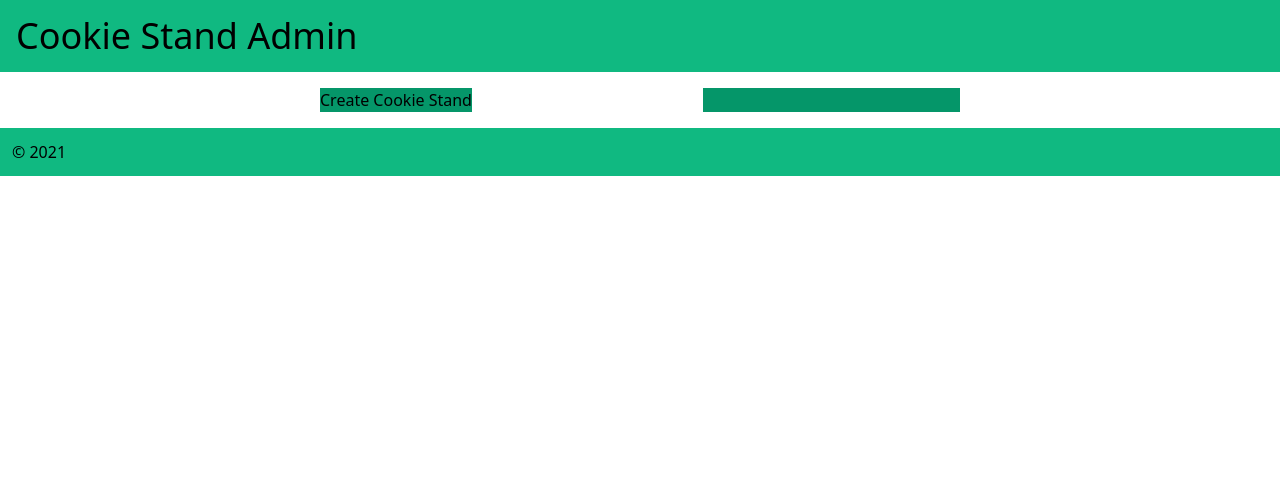
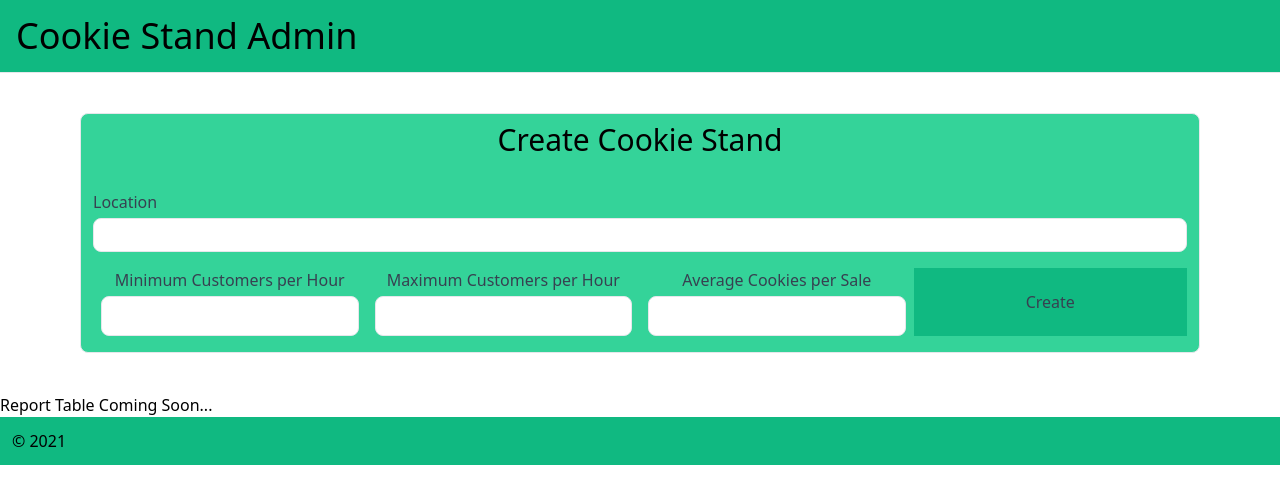
Before and after one commit to ben-hill33/cookie-stand-admin, a Next.js app: page / in a window 1280 px wide. Shown: the top 504 px of the page. Built offline with nearby package versions, Linux system fonts and the light colour scheme.

Commit message:
css rendering like spec image

```diff
--- a/package.json
+++ b/package.json
@@ -8,6 +8,7 @@
     "start": "next start"
   },
   "dependencies": {
+    "@tailwindcss/forms": "^0.3.2",
     "next": "latest",
     "react": "^17.0.1",
     "react-dom": "^17.0.1"
@@ -16,6 +17,6 @@
     "@tailwindcss/jit": "0.1.3",
     "autoprefixer": "^10.0.4",
     "postcss": "^8.1.10",
-    "tailwindcss": "^2.0.2"
+    "tailwindcss": "^2.1.1"
   }
 }
--- a/pages/components/Footer.js
+++ b/pages/components/Footer.js
@@ -1,5 +1,5 @@
 
-const Form = () => {
+const Footer = () => {
   return (
     <div className="flex p-3 bg-green-500">
       <p>&copy; 2021</p>
@@ -7,4 +7,4 @@ const Form = () => {
   )
 }
 
-export default Form;
+export default Footer;
--- a/pages/components/Form.js
+++ b/pages/components/Form.js
@@ -1,12 +1,41 @@
 
 const Form = () => {
   return (
-    <div>
-        <form className="flex w-1/2 mx-auto my-4 bg-green-600">
-          <label htmlFor="name">Create Cookie Stand</label>
-          <input id="name" name="name" type="text" autoComplete="name" required />
+    <div className="mx-20 my-10 bg-green-400 border rounded-lg">
+      <div className="">
+        <h3 className="w-full py-2 mb-6 text-3xl text-center">Create Cookie Stand</h3>
+      </div>
+
+        <form className="mb-4 space-y-4 text-gray-700">
+          <div className="flex flex-wrap m-3">
+            <div className="w-full">
+              <label className="block mb-1" for="formLocation">Location</label>
+              <input type="text" id="formLocation" className="w-full px-3 py-1 text-base text-gray-600 border rounded-lg focus:shadow-outline"/>
+            </div>
+          </div>
+
+          <div className="flex flex-wrap mx-3 my-3 text-center">
+            <div className="w-1/4 px-2">
+              <label className="block mb-1">Minimum Customers per Hour</label>
+              <input className="w-full h-10 px-3 text-base text-gray-600 border rounded-lg focus:shadow-outline" />
+            </div>
+            <div className="w-1/4 px-2">
+              <label className="block mb-1">Maximum Customers per Hour</label>
+              <input className="w-full h-10 px-3 text-base text-gray-600 border rounded-lg focus:shadow-outline" />
+            </div>
+            <div className="w-1/4 px-2">
+              <label className="block mb-1">Average Cookies per Sale</label>
+              <input className="w-full h-10 px-3 text-base text-gray-600 border rounded-lg focus:shadow-outline" />
+            </div>
+            <div className="w-1/4 px-2 bg-green-500">
+              <button className="w-full h-full">Create</button>
+            </div>
+          </div>
         </form>
+
+
     </div>
+
   )
 }
 
--- a/pages/components/Main.js
+++ b/pages/components/Main.js
@@ -2,8 +2,12 @@ import Form from './Form.js'
 
 const Main = () => {
   return (
-    <div>
+    <div className="">
+
       <Form />
+      <div>
+        <p >Report Table Coming Soon...</p>
+      </div>
     </div>
   )
 }
--- a/pages/index.js
+++ b/pages/index.js
@@ -12,7 +12,9 @@ export default function Home() {
       </Head>
 
       <Header />
+      <hr/>
       <Main />
+
       <Footer />
 
     </div>
--- a/tailwind.config.js
+++ b/tailwind.config.js
@@ -7,5 +7,9 @@ module.exports = {
   variants: {
     extend: {},
   },
-  plugins: [],
+  plugins: [
+    require('@tailwindcss/forms')({
+      strategy: 'class',
+    }),
+  ],
 }
```
Also changed, not shown: 1 other file (tests, documents, lock files or other folders).
